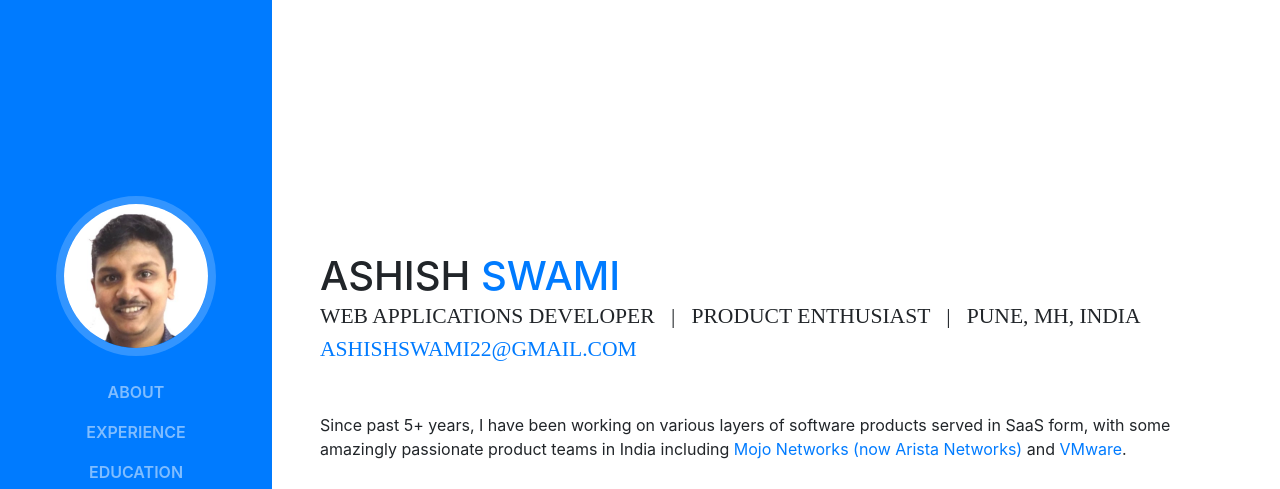
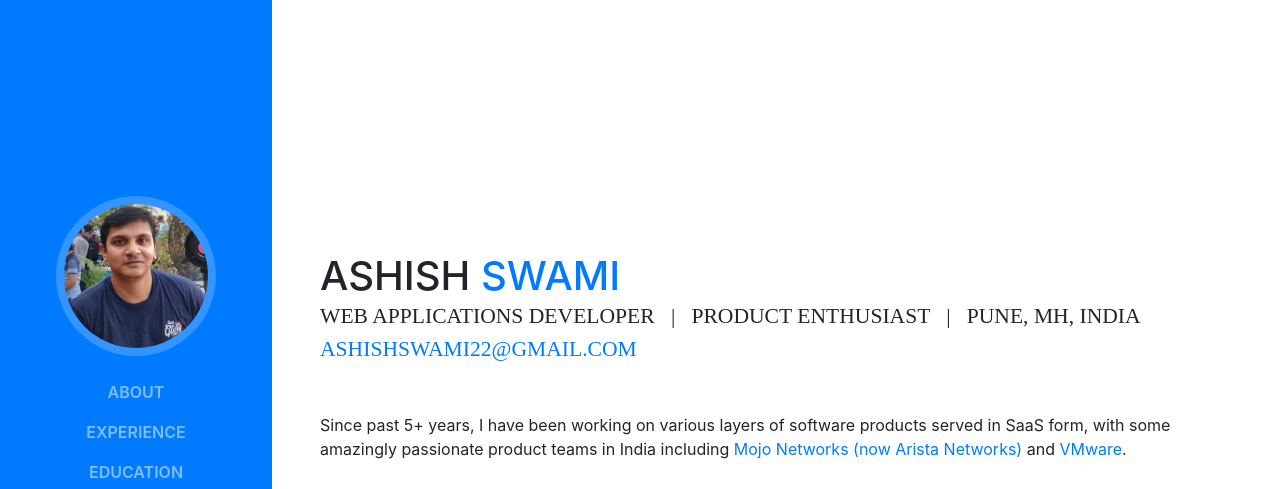
Before and after one commit to ashishswami22/ashishswami22.github.io, a website with bundled scripts: page index.html in a window 1280 px wide. Shown: the top 489 px of the page. Built offline with nearby package versions, Linux system fonts and the light colour scheme; no server answers; a web font is replaced by a local one.

Commit message:
updated profile pic

```diff
--- a/index.html
+++ b/index.html
@@ -14,7 +14,7 @@
     <meta http-equiv="pragma" content="no-store, no-cache" />
 
 
-    <title>Ashish Swami - Web Applications Developer | Product Enthusiast</title>
+    <title>Ashish Swami</title>
 
     <!-- Bootstrap core CSS -->
     <link href="vendor/bootstrap/css/bootstrap.min.css" rel="stylesheet">
@@ -37,7 +37,7 @@
         <a class="navbar-brand js-scroll-trigger" href="#page-top">
             <span class="d-block d-lg-none"></span>
             <span class="d-none d-lg-block">
-                <img class="img-fluid img-profile rounded-circle mx-auto mb-2" src="img/profile.jpg" alt="">
+                <img class="img-fluid img-profile rounded-circle mx-auto mb-2" src="img/profile.png" alt="">
             </span>
         </a>
         <button class="navbar-toggler" type="button" data-toggle="collapse" data-target="#navbarSupportedContent"
```
Also changed, not shown: img/profile.jpg (deleted), img/profile.png (added).
